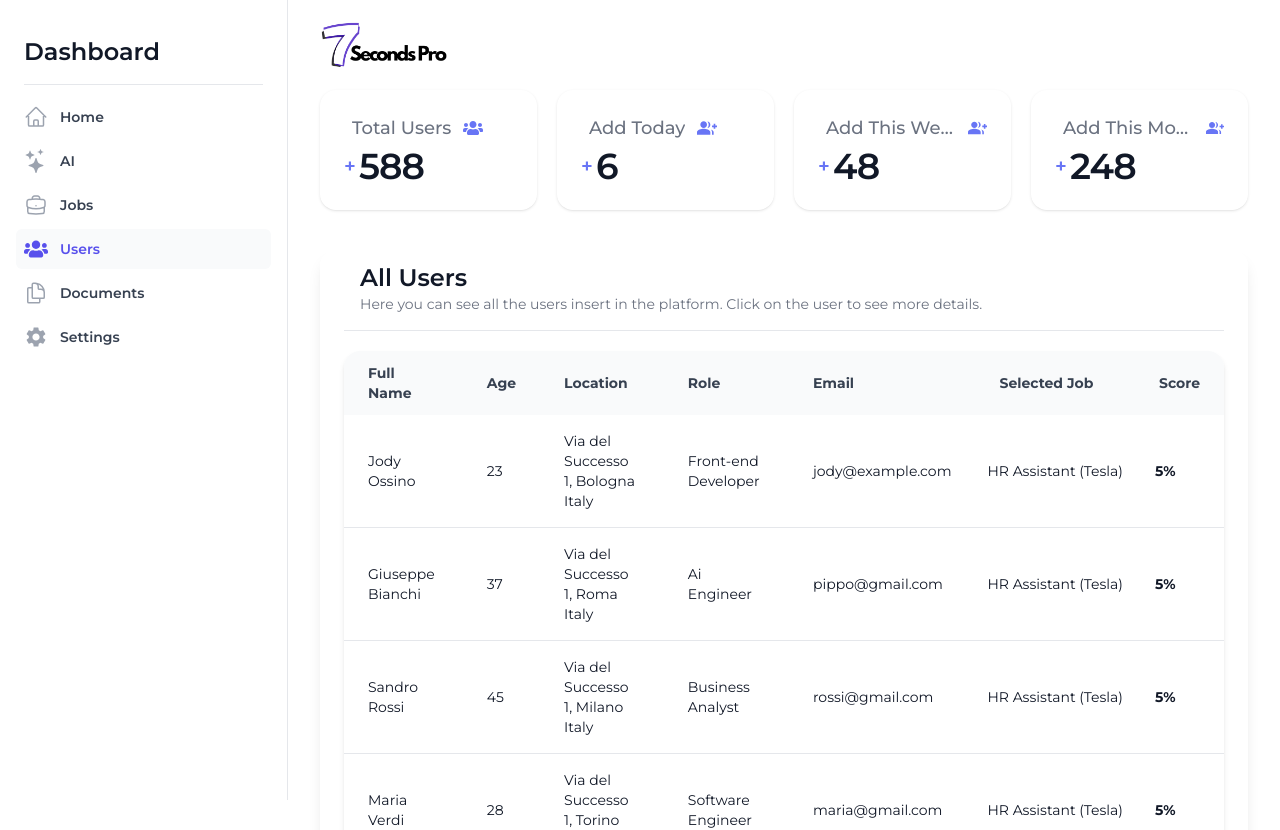
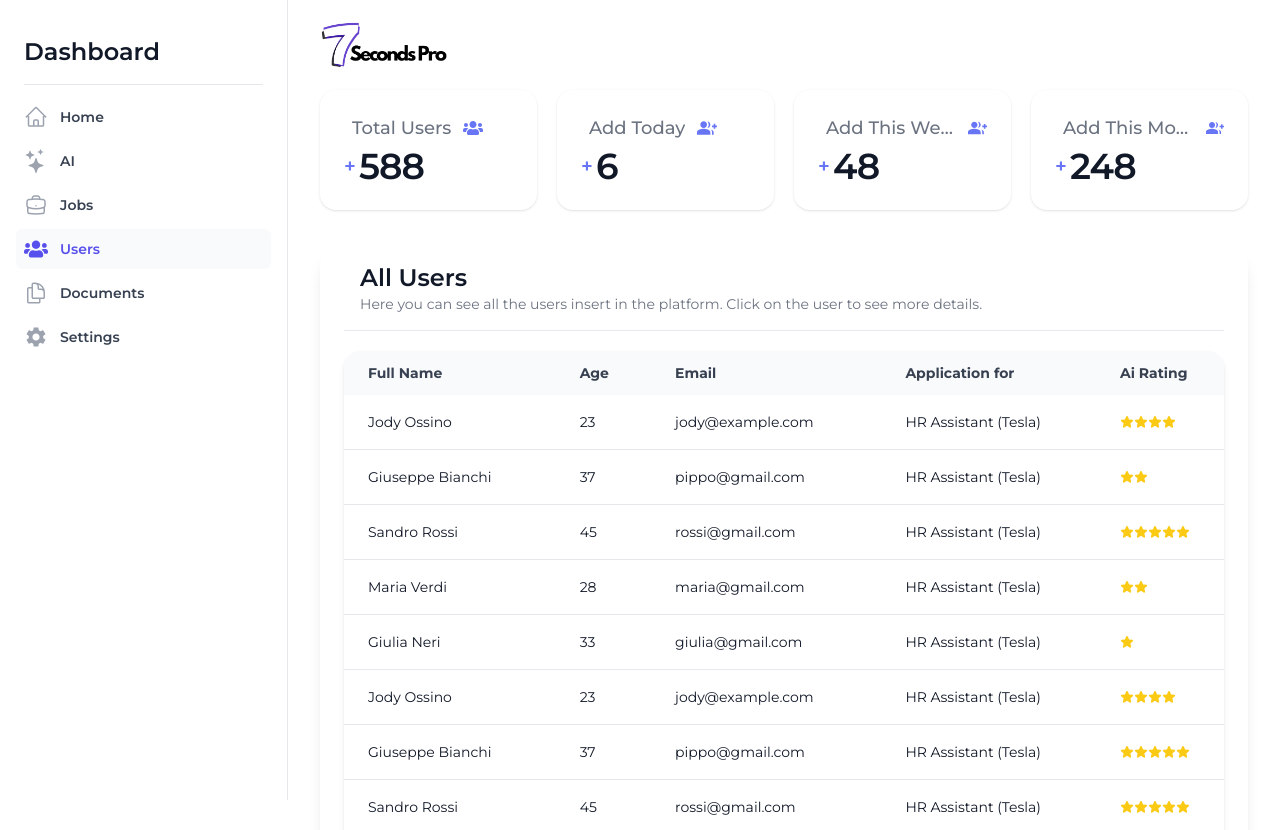
Before and after one commit to jodydev/7_seconds_pro, a React (Vite) app: page /users in a window 1280 px wide. Shown: the top 830 px of the page. Built offline with nearby package versions, Linux system fonts and the light colour scheme; a web font is replaced by a local one.

Commit message:
update table users and user details

```diff
--- /dev/null
+++ b/src/components/PDFViewer.jsx
@@ -0,0 +1,9 @@
+import React from 'react';
+
+export default function PDFViewer({ pdfUrl }) {
+  return (
+    <div data-aos="fade-left">
+      <embed src={pdfUrl} type="application/pdf" width="100%" height="95%" className="my-10 mx-5 shadow-2xl rounded-3xl" />
+    </div>
+  );
+}
--- a/src/components/RecentJobPostings.jsx
+++ b/src/components/RecentJobPostings.jsx
@@ -8,51 +8,42 @@ export default function RecentJobPostings() {
     window.location.href = "/job-details";
   };
 
+  // ULTIMI 5 LAVORI PUBBLICATI
   const jobs = [
     {
       id: 1,
       companyName: "Google",
       role: "Front-end Developer",
-      salary: "$120,000",
       seniority: "Senior",
-      contract: "Full-time",
-      location: "Mountain View, California",
+      cvsNum: 10,
     },
     {
       id: 2,
       companyName: "Facebook",
       role: "Ai Engineer",
-      salary: "$130,000",
       seniority: "Senior",
-      contract: "Full-time",
-      location: "Menlo Park, California",
+      cvsNum: 10,
     },
     {
       id: 3,
       companyName: "Amazon",
       role: "Business Analyst",
-      salary: "$110,000",
       seniority: "Senior",
-      contract: "Full-time",
-      location: "Seattle, Washington",
+      cvsNum: 10,
     },
     {
       id: 4,
       companyName: "Apple",
       role: "Software Engineer",
-      salary: "$140,000",
       seniority: "Senior",
-      contract: "Full-time",
-      location: "Cupertino, California",
+      cvsNum: 10,
     },
     {
       id: 5,
       companyName: "Google",
       role: "Front-end Developer",
-      salary: "$120,000",
       seniority: "Senior",
-      contract: "Full-time",
-      location: "Mountain View, California",
+      cvsNum: 10,
     },
   ];
 
@@ -110,17 +101,13 @@ export default function RecentJobPostings() {
                   <th scope="col" className="px-6 py-3">
                     Role
                   </th>
-                  <th scope="col" className="px-6 py-3">
-                    Salary
-                  </th>
+
                   <th scope="col" className="px-6 py-3">
                     Seniority
                   </th>
+
                   <th scope="col" className="px-6 py-3">
-                    Contract
-                  </th>
-                  <th scope="col" className="px-6 py-3">
-                    Location
+                    CVs Number
                   </th>
                 </tr>
               </thead>
@@ -134,10 +121,10 @@ export default function RecentJobPostings() {
                   >
                     <td className="px-6 py-4">{job.companyName}</td>
                     <td className="px-6 py-4">{job.role}</td>
-                    <td className="px-6 py-4">{job.salary}</td>
                     <td className="px-6 py-4">{job.seniority}</td>
-                    <td className="px-6 py-4">{job.contract}</td>
-                    <td className="px-6 py-4">{job.location}</td>
+                    <td className="px-6 py-4">{job.cvsNum}</td>
+                    {/* <td className="px-6 py-4">{job.contract}</td>
+                  <td className="px-6 py-4">{job.location}</td> */}
                   </tr>
                 ))}
               </tbody>
--- a/src/components/Users/AllUsers.jsx
+++ b/src/components/Users/AllUsers.jsx
@@ -1,4 +1,5 @@
 import Paginations from "../Paginations";
+import { PiStarFill } from "react-icons/pi";
 
 export default function AllUsers() {
   const goToDetails = () => {
@@ -10,81 +11,73 @@ export default function AllUsers() {
       id: 1,
       fullname: "Jody Ossino",
       age: "23",
-      location: "Via del Successo 1, Bologna Italy",
-      role: "Front-end Developer",
+
       email: "jody@example.com",
       selectedJob: "HR Assistant (Tesla)",
-      score: "5%",
+      aiRating: 4,
     },
     {
       id: 2,
       fullname: "Giuseppe Bianchi",
       age: "37",
-      location: "Via del Successo 1, Roma Italy",
-      role: "Ai Engineer",
+
       email: "pippo@gmail.com",
       selectedJob: "HR Assistant (Tesla)",
-      score: "5%",
+      aiRating: 2,
     },
     {
       id: 3,
       fullname: "Sandro Rossi",
       age: "45",
-      location: "Via del Successo 1, Milano Italy",
-      role: "Business Analyst",
+
       email: "rossi@gmail.com",
       selectedJob: "HR Assistant (Tesla)",
-      score: "5%",
+      aiRating: 5,
     },
     {
       id: 4,
       fullname: "Maria Verdi",
       age: "28",
-      location: "Via del Successo 1, Torino Italy",
-      role: "Software Engineer",
+
       email: "maria@gmail.com",
       selectedJob: "HR Assistant (Tesla)",
-      score: "5%",
+      aiRating: 2,
     },
     {
       id: 5,
       fullname: "Giulia Neri",
       age: "33",
-      location: "Via del Successo 1, Napoli Italy",
-      role: "Front-end Developer",
+
       email: "giulia@gmail.com",
       selectedJob: "HR Assistant (Tesla)",
-      score: "5%",
+      aiRating: 1,
     },
     {
       id: 6,
       fullname: "Jody Ossino",
       age: "23",
-      location: "Via del Successo 1, Bologna Italy",
-      role: "Front-end Developer",
+
       email: "jody@example.com",
       selectedJob: "HR Assistant (Tesla)",
-      score: "5%",
+      aiRating: 4,
     },
     {
       id: 7,
       fullname: "Giuseppe Bianchi",
       age: "37",
-      location: "Via del Successo 1, Roma Italy",
-      role: "Ai Engineer",
+
       email: "pippo@gmail.com",
       selectedJob: "HR Assistant (Tesla)",
-      score: "5%",
+      aiRating: 5,
     },
     {
       id: 8,
       fullname: "Sandro Rossi",
       age: "45",
-      location: "Via del Successo 1, Milano Italy",
-      role: "Business Analyst",
+
       email: "rossi@gmail.com",
       selectedJob: "HR Assistant (Tesla)",
-      score: "5%",
+      aiRating: 5,
     },
     {
       id: 9,
@@ -94,7 +87,7 @@ export default function AllUsers() {
       role: "Software Engineer",
       email: "maria@gmail.com",
       selectedJob: "HR Assistant (Tesla)",
-      score: "5%",
+      aiRating: 3,
     },
     {
       id: 10,
@@ -104,37 +97,32 @@ export default function AllUsers() {
       role: "Front-end Developer",
       email: "giulia@gmail.com",
       selectedJob: "HR Assistant (Tesla)",
-      score: "5%",
+      aiRating: 3,
     },
     {
       id: 11,
       fullname: "Jody Ossino",
       age: "23",
-      location: "Via del Successo 1, Bologna Italy",
-      role: "Front-end Developer",
+
       email: "jody@example.com",
       selectedJob: "HR Assistant (Tesla)",
-      score: "5%",
+      aiRating: 4,
     },
     {
       id: 12,
       fullname: "Giuseppe Bianchi",
       age: "37",
-      location: "Via del Successo 1, Roma Italy",
-      role: "Ai Engineer",
       email: "pippo@gmail.com",
       selectedJob: "HR Assistant (Tesla)",
-      score: "5%",
+      aiRating: 1,
     },
     {
       id: 13,
       fullname: "Sandro Rossi",
       age: "45",
-      location: "Via del Successo 1, Milano Italy",
-      role: "Business Analyst",
       email: "rossi@gmail.com",
       selectedJob: "HR Assistant (Tesla)",
-      score: "5%",
+      aiRating: 5,
     },
   ];
 
@@ -160,23 +148,21 @@ export default function AllUsers() {
                 <th scope="col" className="px-6 py-3">
                   Full Name
                 </th>
+
                 <th scope="col" className="px-6 py-3">
                   Age
                 </th>
-                <th scope="col" className="px-6 py-3">
-                  Location
-                </th>
-                <th scope="col" className="px-6 py-3">
-                  Role
-                </th>
+
                 <th scope="col" className="px-6 py-3">
                   Email
                 </th>
+
                 <th scope="col" className="px-6 py-3">
-                  Selected Job
+                  Application for
                 </th>
-                <th scope="col" className="px-6 py-3">
-                  Score
+
+                <th scope="col" className="px-3 py-3">
+                  Ai Rating
                 </th>
               </tr>
             </thead>
@@ -193,25 +179,23 @@ export default function AllUsers() {
                   <td className="px-6 py-4">
                     <p className="text-gray-900">{user.age}</p>
                   </td>
-                  <td className="px-6 py-4">
-                    <p className="text-gray-900">{user.location}</p>
-                  </td>
-                  <td className="px-6 py-4">
-                    <p className="text-gray-900">{user.role}</p>
-                  </td>
+
                   <td className="px-6 py-4">
                     <p className="text-gray-900">{user.email}</p>
                   </td>
-                  <td className="whitespace-nowrap px-3 py-5 text-sm text-gray-500">
+
+                  <td className="px-6 py-4">
                     <p className="text-gray-900">{user.selectedJob}</p>
                   </td>
+
                   <td className="whitespace-nowrap px-3 py-5 text-sm text-gray-500">
                     <div className="flex items-center">
-                      <p className="ms-2 text-sm font-bold text-gray-900 dark:text-white">
-                        {user.score}
-                      </p>
+                      {[...Array(user.aiRating)].map((_, index) => (
+                        <p>
+                          <PiStarFill key={index} className="text-yellow-300" />
+                        </p>
+                      ))}
                     </div>
-                    {/* <Score score={user.score} /> */}
                   </td>
                 </tr>
               ))}
--- a/src/components/Users/UserDetails.jsx
+++ b/src/components/Users/UserDetails.jsx
@@ -1,4 +1,5 @@
 import AiResults from "./AiResults";
+import PDFViewer from "../PDFViewer";
 import SuccessMessage from "../SuccessMessage";
 import { useState, useEffect } from "react";
 import { Fragment } from "react";
@@ -7,6 +8,7 @@ import { BsFillTelephoneFill } from "react-icons/bs";
 import { MdEmail } from "react-icons/md";
 import { Menu, Transition } from "@headlessui/react";
 import { FaFilePdf } from "react-icons/fa6";
+import { PiStarFill } from "react-icons/pi";
 import {
   BriefcaseIcon,
   CalendarIcon,
@@ -18,23 +20,28 @@ import {
   ArrowUturnLeftIcon,
 } from "@heroicons/react/20/solid";
 
+import CvJodyTest from "../../asset/files/Curriculum-JodyOssino-eng.pdf";
+
 export default function UserDetails() {
+  // url del pdf da passare al componente PDFViewer, il dato arriva dal backend e sara' salvato nella variabile pdfUrl
+  const pdfUrl = CvJodyTest;
   const [open, setOpen] = useState(false);
 
+  // Dato dell'utente da estrare da backend
+  const aiRating = 4;
+
   function downloadFile() {
-    // Simuliamo il download del file
+    // Simulazione download del file
     setTimeout(() => {
       setOpen(true);
-      // Apri il download del file qui, ad esempio:
-      // window.open('URL_DEL_TUO_FILE');
-    }, 500); // Simula un ritardo di 1 secondo per il download
+    }, 500);
   }
 
   useEffect(() => {
     if (open) {
       const timer = setTimeout(() => {
         setOpen(false);
-      }, 5000); // Chiudi il messaggio dopo 5 secondi
+      }, 5000); // Chiudo il messaggio dopo 5 secondi
       return () => clearTimeout(timer);
     }
   }, [open]);
@@ -51,9 +58,77 @@ export default function UserDetails() {
       <section id="detailsjob" className="px-20 grid lg:grid-cols-2 gap-10">
         <div data-aos="fade-right" className="flex justify-between py-10">
           <div className="min-w-0 flex-1">
+            <div className="flex gap-6">
               <h2 className="text-2xl font-bold leading-7 text-gray-900 sm:truncate sm:text-3xl sm:tracking-tight">
                 Jody Ossino
               </h2>
+              <div className="flex items-center">
+                {[...Array(5)].map((_, index) => (
+                  <PiStarFill
+                    key={index}
+                    className={`text-${
+                      index < aiRating ? "yellow" : "gray"
+                    }-300 w-6 h-6 hover:translate-y-0.5 transition-all duration-300 ease-in-out`}
+                  />
+                ))}
+              </div>
+
+              {/* Go back button */}
+              <div className="mt-5 lg:ml-4 lg:mt-0">
+                <span className="ml-3 hidden sm:block ms-56">
+                  <Link to="/users">
+                    <button
+                      type="button"
+                      className="inline-flex items-center rounded-md bg-white me-3 px-3 py-2 text-sm font-semibold text-gray-900 shadow-sm ring-1 ring-inset ring-gray-300 hover:bg-gray-50"
+                    >
+                      <ArrowUturnLeftIcon
+                        className="-ml-0.5 mr-1.5 h-5 w-5 text-gray-400"
+                        aria-hidden="true"
+                      />
+                      Go back
+                    </button>
+                  </Link>
+                </span>
+
+                {/* Dropdown for mobile*/}
+                <Menu as="div" className="relative ml-3 sm:hidden">
+                  <Menu.Button className="inline-flex items-center rounded-md bg-white px-3 py-2 text-sm font-semibold text-gray-900 shadow-sm ring-1 ring-inset ring-gray-300 hover:ring-gray-400">
+                    More
+                    <ChevronDownIcon
+                      className="-mr-1 ml-1.5 h-5 w-5 text-gray-400"
+                      aria-hidden="true"
+                    />
+                  </Menu.Button>
+
+                  <Transition
+                    as={Fragment}
+                    enter="transition ease-out duration-200"
+                    enterFrom="transform opacity-0 scale-95"
+                    enterTo="transform opacity-100 scale-100"
+                    leave="transition ease-in duration-75"
+                    leaveFrom="transform opacity-100 scale-100"
+                    leaveTo="transform opacity-0 scale-95"
+                  >
+                    <Menu.Items className="absolute right-0 z-10 -mr-1 mt-2 w-48 origin-top-right rounded-md bg-white py-1 shadow-lg ring-1 ring-black ring-opacity-5 focus:outline-none">
+                      <Menu.Item>
+                        {({ active }) => (
+                          <Link
+                            to="/users"
+                            className={classNames(
+                              active ? "bg-gray-100" : "",
+                              "block px-4 py-2 text-sm text-gray-700"
+                            )}
+                          >
+                            Go back
+                          </Link>
+                        )}
+                      </Menu.Item>
+                    </Menu.Items>
+                  </Transition>
+                </Menu>
+              </div>
+            </div>
+
             <div className="mt-1 flex flex-col sm:mt-0 sm:flex-row sm:flex-wrap sm:space-x-6">
               {/* <div className="mt-2 flex items-center text-sm text-gray-500">
                 <BriefcaseIcon
@@ -73,9 +148,9 @@ export default function UserDetails() {
               <div className="mt-3 w-full">
                 <div>
                   <h3 className="text-base font-semibold leading-7 text-gray-900">
-                    Application for the position of Front End Developer at Apple.inc
+                    Application for the position of Front End Developer at
+                    Apple.inc
                   </h3>
-
                 </div>
                 <div className="mt-3 border-t border-gray-100">
                   <dl className="divide-y divide-gray-100">
@@ -180,30 +255,22 @@ export default function UserDetails() {
                     {/* More fields can be added here */}
                   </dl>
                 </div>
-                <div className="px-4 py-4 border-t border-gray-100 sm:px-0 flex gap-16 2xl:gap-60">
+                <div className="px-4 py-6 border-t border-gray-100 sm:px-0 flex gap-16 2xl:gap-60">
                   <p className="text-sm font-medium leading-6 text-gray-900">
                     CVs:
                   </p>
                   <ul role="list" className=" divide-gray-100">
                     <li className="flex justify-center items-center ms-4">
-                      <div className="flex gap-3">
+                      <div className="flex items-center gap-3">
                         <FaFilePdf
                           className="h-4 w-4 text-gray-400"
                           aria-hidden="true"
                         />
-                        <div>
+                        <div className="flex items-center gap-10">
                           <p className="text-sm">
                             resume_back_end_developer.pdf
                           </p>
-                          <p className="text-sm text-gray-400">2.4mb</p>
-                        </div>
-                      </div>
-                    </li>
-                    <li className="flex justify-end items-center mt-3">
-                      <div className="flex gap-3">
-                        <button className="font-semibold py-2 px-4 text-sm rounded-full bg-indigo-50 text-indigo-500 hover:bg-indigo-100 hover:text-indigo-500">
-                          Open
-                        </button>
+
                           <button
                             onClick={downloadFile}
                             className="font-semibold py-2 px-4 text-sm rounded-full bg-indigo-500 text-white hover:bg-indigo-600 hover:text-white"
@@ -211,70 +278,23 @@ export default function UserDetails() {
                             Download
                           </button>
                         </div>
+                      </div>
                     </li>
-                    {/* More attachments can be added here */}
                   </ul>
+                </div>
+
+                <AiResults />
               </div>
             </div>
           </div>
-          </div>
-          <div className="mt-5 flex lg:ml-4 lg:mt-0">
-            <span className="ml-3 hidden sm:block">
-              <Link to="/users">
-                <button
-                  type="button"
-                  className="inline-flex items-center rounded-md bg-white me-3 px-3 py-2 text-sm font-semibold text-gray-900 shadow-sm ring-1 ring-inset ring-gray-300 hover:bg-gray-50"
-                >
-                  <ArrowUturnLeftIcon
-                    className="-ml-0.5 mr-1.5 h-5 w-5 text-gray-400"
-                    aria-hidden="true"
-                  />
-                  Go back
-                </button>
-              </Link>
-            </span>
 
-            {/* Dropdown for mobile*/}
-            <Menu as="div" className="relative ml-3 sm:hidden">
-              <Menu.Button className="inline-flex items-center rounded-md bg-white px-3 py-2 text-sm font-semibold text-gray-900 shadow-sm ring-1 ring-inset ring-gray-300 hover:ring-gray-400">
-                More
-                <ChevronDownIcon
-                  className="-mr-1 ml-1.5 h-5 w-5 text-gray-400"
-                  aria-hidden="true"
-                />
-              </Menu.Button>
 
-              <Transition
-                as={Fragment}
-                enter="transition ease-out duration-200"
-                enterFrom="transform opacity-0 scale-95"
-                enterTo="transform opacity-100 scale-100"
-                leave="transition ease-in duration-75"
-                leaveFrom="transform opacity-100 scale-100"
-                leaveTo="transform opacity-0 scale-95"
-              >
-                <Menu.Items className="absolute right-0 z-10 -mr-1 mt-2 w-48 origin-top-right rounded-md bg-white py-1 shadow-lg ring-1 ring-black ring-opacity-5 focus:outline-none">
-                  <Menu.Item>
-                    {({ active }) => (
-                      <Link
-                        to="/users"
-                        className={classNames(
-                          active ? "bg-gray-100" : "",
-                          "block px-4 py-2 text-sm text-gray-700"
-                        )}
-                      >
-                        Go back
-                      </Link>
-                    )}
-                  </Menu.Item>
-                </Menu.Items>
-              </Transition>
-            </Menu>
-          </div>
         </div>
 
         {/* Seconda colonna */}
-        <AiResults />
+        <PDFViewer pdfUrl={pdfUrl} onError={console.error}>
+          {/* Resto del codice */}
+        </PDFViewer>
       </section>
     </>
   );
```
Also changed, not shown: src/components/Jobs/AllJobsPostings.jsx (+20 -60 lines), src/components/Users/AiResults.jsx (+9 -15 lines), 2 other files (tests, documents, lock files or other folders). Lines whose indentation alone changed are shown as unchanged.
